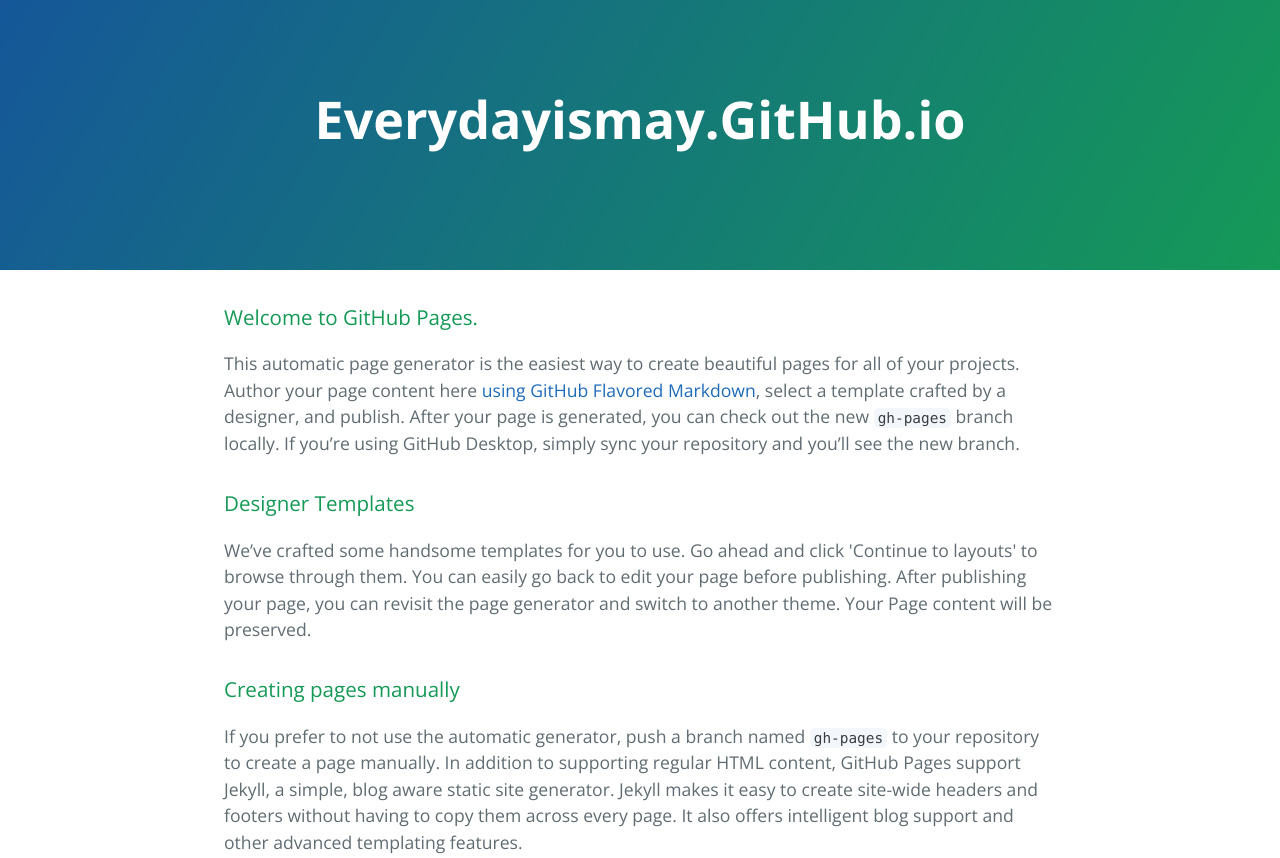
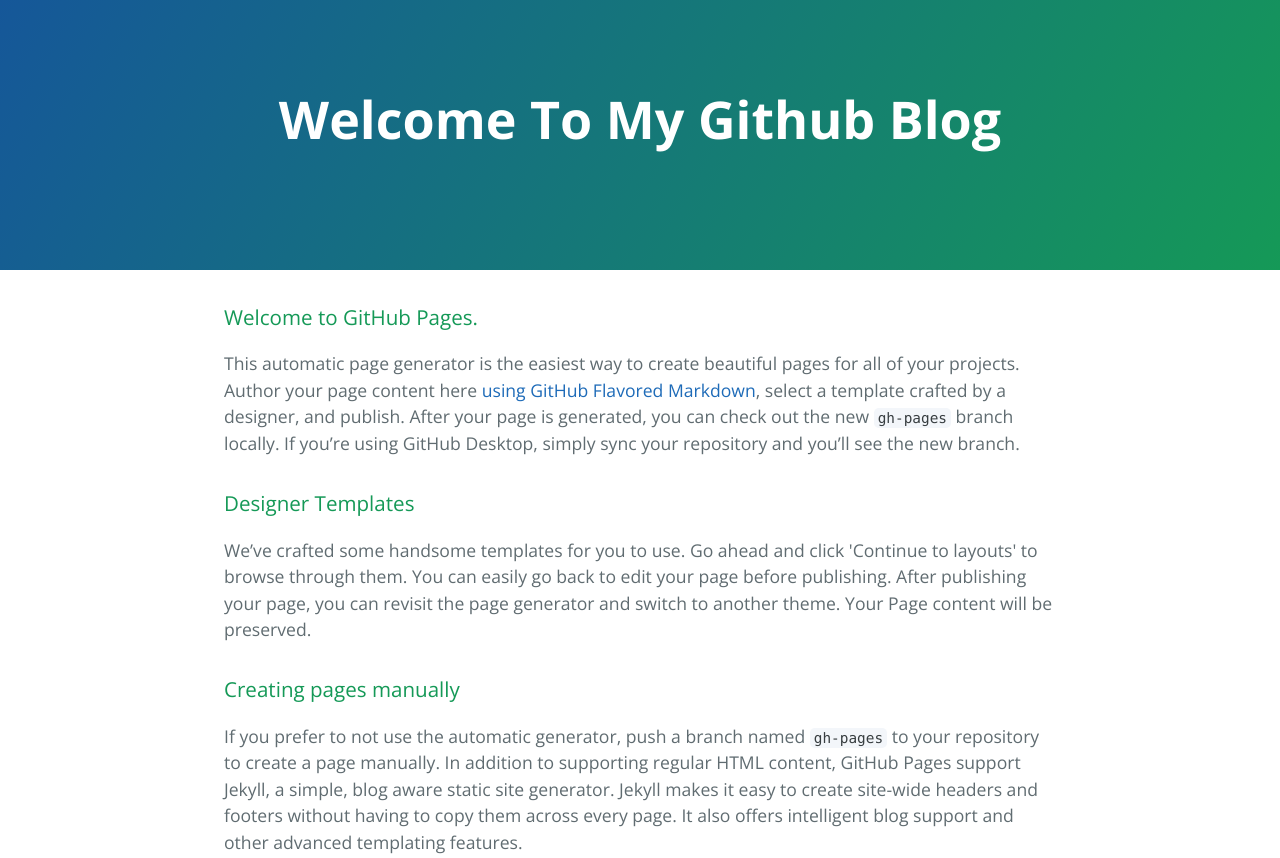
Before and after one commit to EverydayisMay/EverydayisMay.github.io, a plain HTML site: page index.html in a window 1280 px wide. Shown: the top 858 px of the page. Drawn offline with nearby package versions, Linux system fonts and the light colour scheme.

Commit message:
Update index.html

```diff
--- a/index.html
+++ b/index.html
@@ -11,7 +11,7 @@
   </head>
   <body>
     <section class="page-header">
-      <h1 class="project-name">Everydayismay.GitHub.io</h1>
+      <h1 class="project-name">Welcome To My Github Blog</h1>
       <h2 class="project-tagline"></h2>
     </section>
 
```
